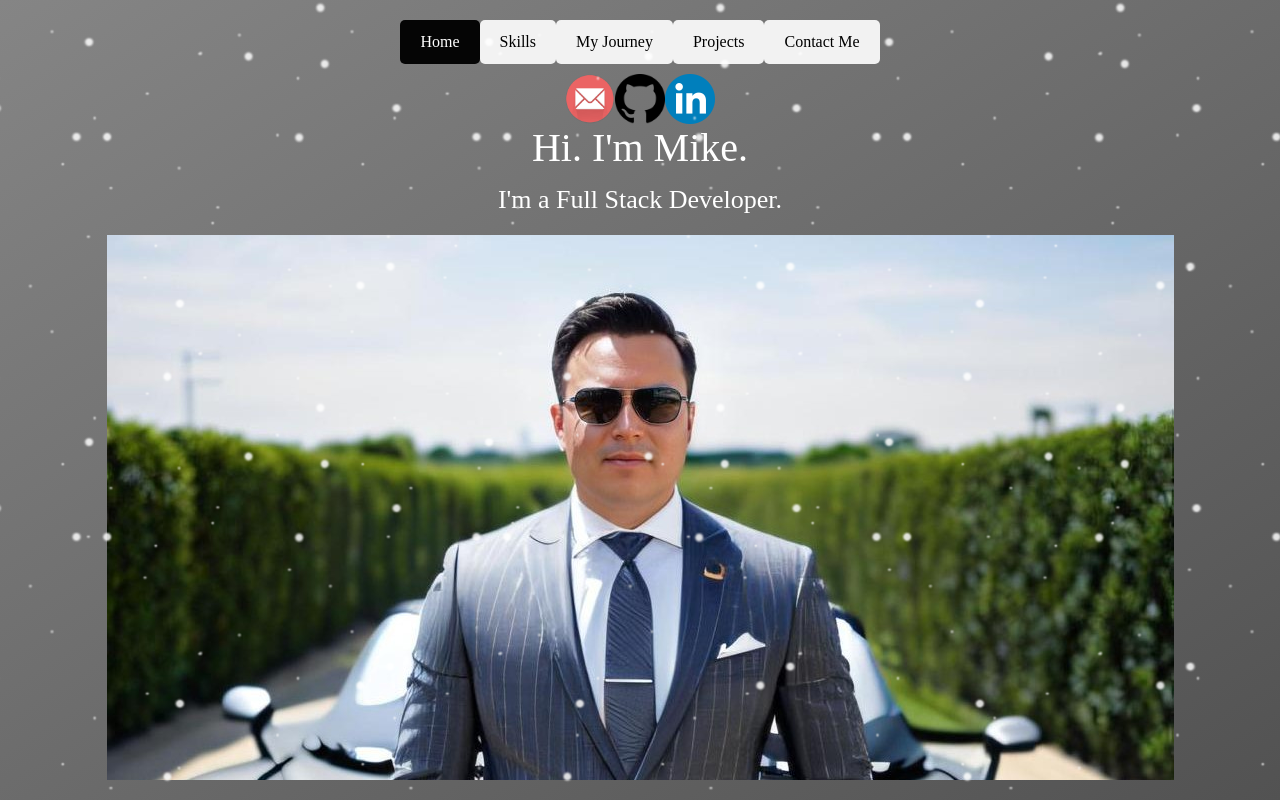
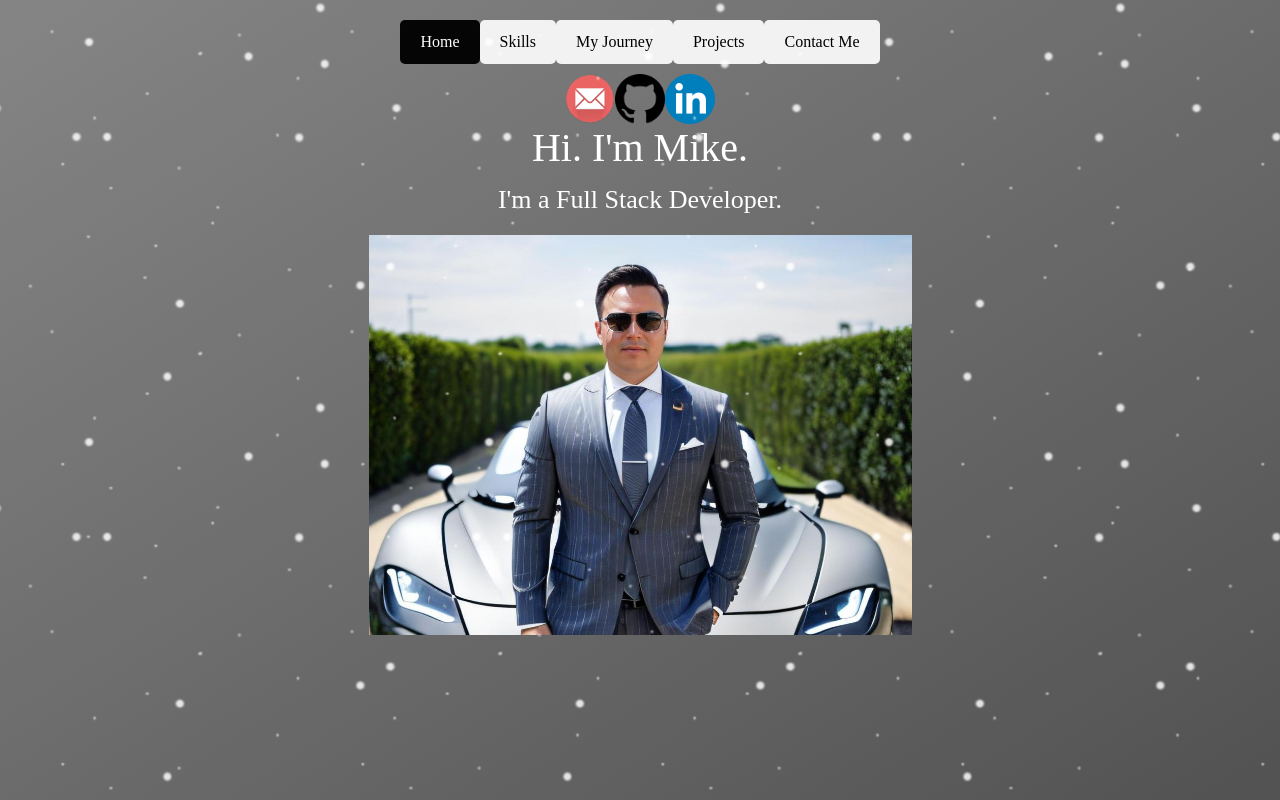
Before and after one commit to Mikechavo/Mikechavo, a React (Create React App) app: page / in a window 1280 px wide. Built offline with nearby package versions, Linux system fonts and the light colour scheme.

Commit message:
image fix

```diff
--- a/src/App.css
+++ b/src/App.css
@@ -14,6 +14,14 @@
   background: -o-linear-gradient(left top, #858585, #525252);
   background: -ms-linear-gradient(left top, #858585, #525252);
   background: linear-gradient(to right bottom, #858585, #525252);
+}
+
+.homeImage {
+  display: flex;
+  align-items: center;
+  justify-content: center;
+  height: 50vh;
+  max-width: 100%;
 }
 /* =======> */
 /* p {
@@ -33,6 +41,8 @@
     animation: App-logo-spin infinite 20s linear;
   }
 } */
+
+
 
 .App-header {
 
--- a/src/components/HomePage.js
+++ b/src/components/HomePage.js
@@ -29,7 +29,7 @@ const HomePage = () => {
         </div>
 
         <a>
-          <img id="myimage" src={ai_image} alt="AI picture of me"></img>
+          <img className="homeImage" src={ai_image} alt="AI picture of me"></img>
         </a>
 
       </header>
```
Also changed, not shown: 15 other files (tests, documents, lock files or other folders).
